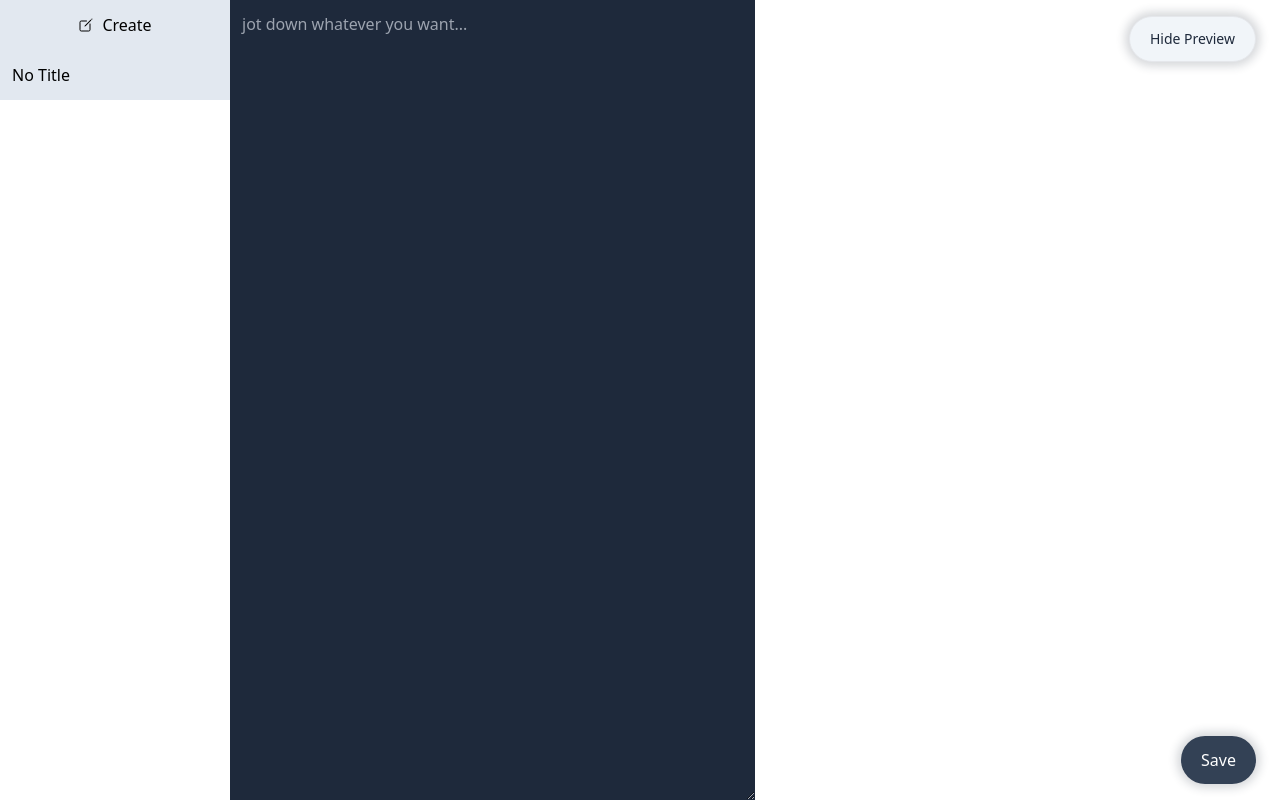
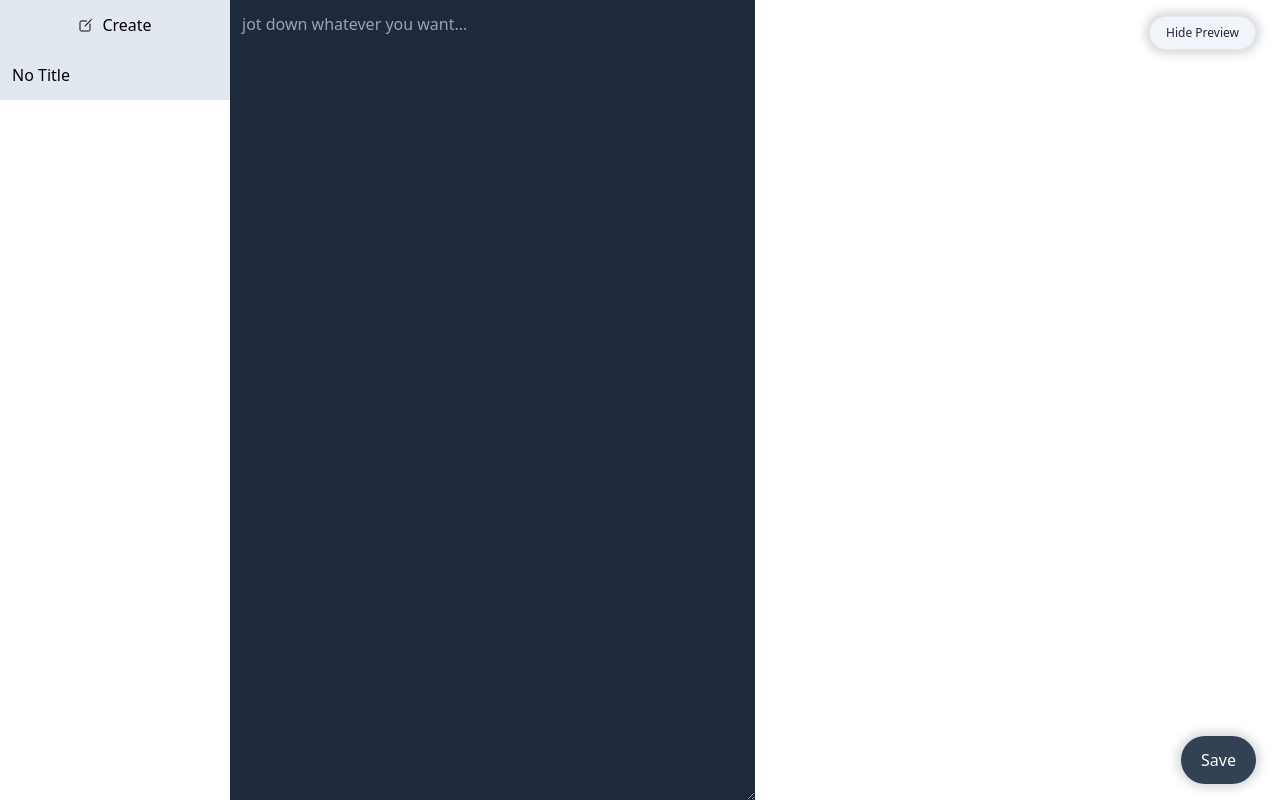
Before and after one commit to taishikato/air-note, a React (Vite) app: page / in a window 1280 px wide. Built offline with nearby package versions, Linux system fonts and the light colour scheme.

Commit message:
:art: make the preview button smaller

```diff
--- a/src/App.tsx
+++ b/src/App.tsx
@@ -80,7 +80,7 @@ function App() {
   return (
     <div className="relative flex flex-col items-center justify-center h-full min-h-screen">
       <button
-        className="absolute px-5 py-3 text-sm font-medium border rounded-full bg-slate-100 text-slate-800 hover:bg-slate-200 top-4 right-6 shadow-button"
+        className="absolute px-4 py-2 text-xs font-medium border rounded-full bg-slate-100 text-slate-800 hover:bg-slate-200 top-4 right-6 shadow-button"
         onClick={(e) => {
           e.preventDefault();
 
```
